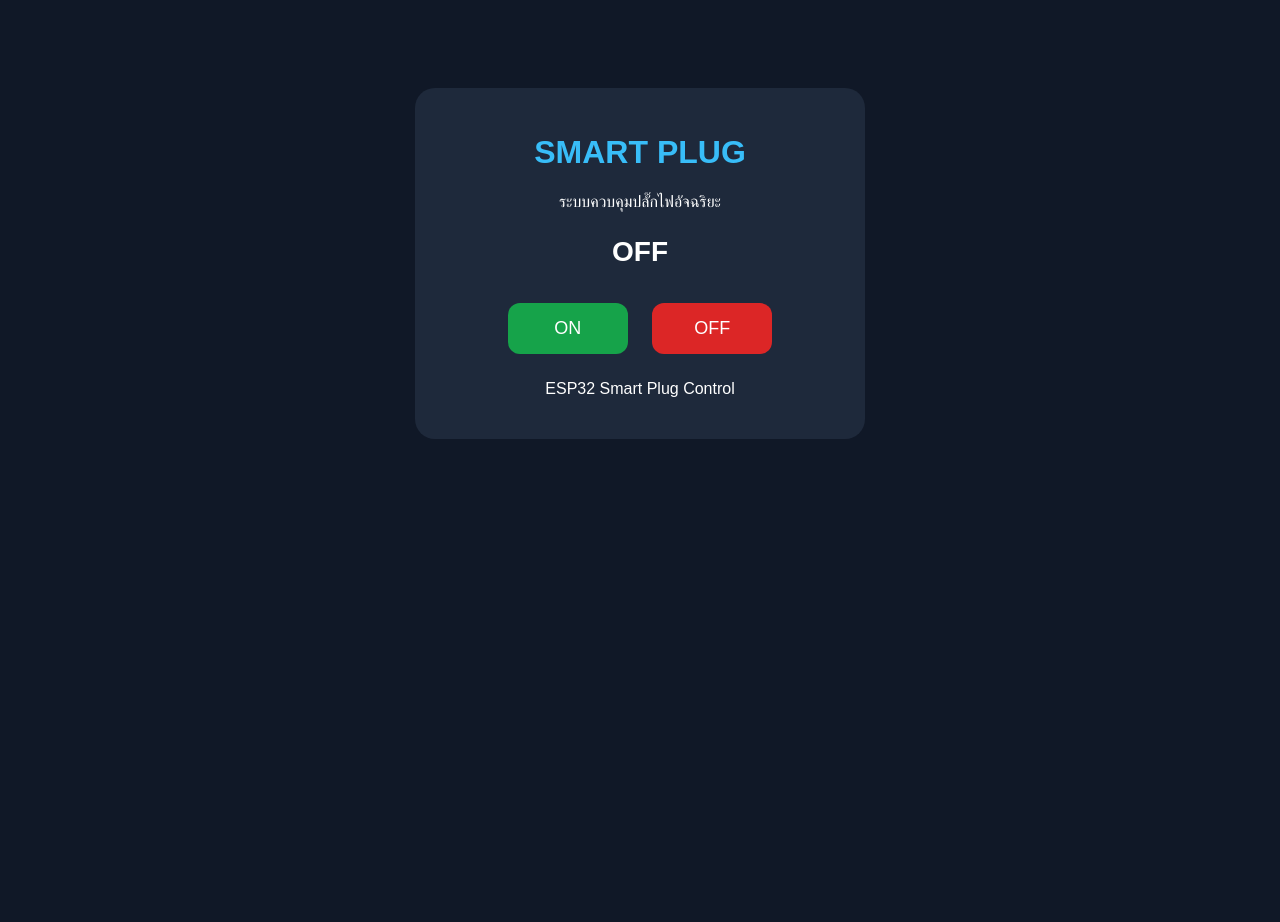
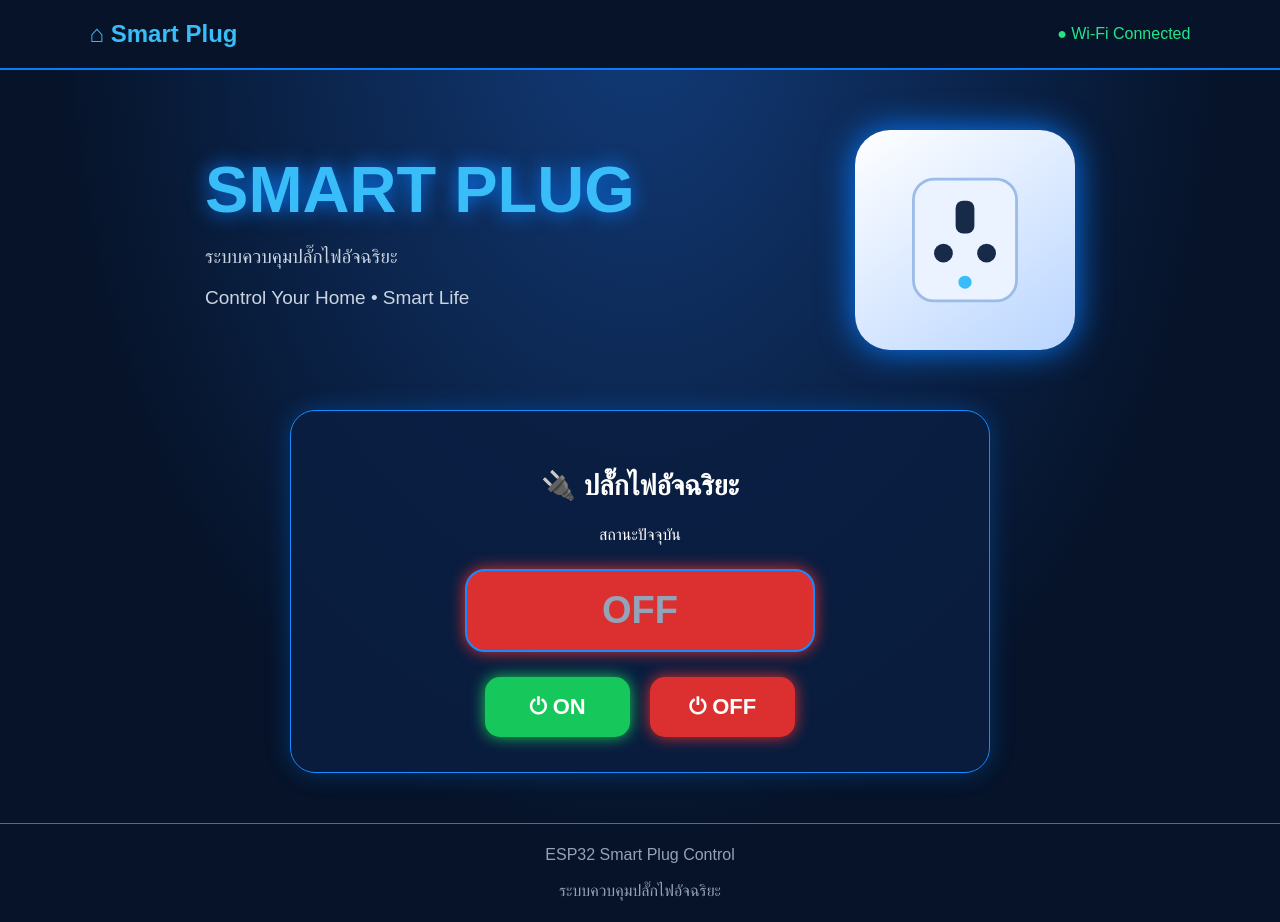
Before and after one commit to theBesCoco/mart-plug, a plain HTML site: page index.html in a window 1280 px wide. Before the commit the page ends 800 px from the top, so only its background shows below. Drawn offline with Linux system fonts and the light colour scheme.

Commit message:
Refactor index.html for improved structure and style

```diff
--- a/index.html
+++ b/index.html
@@ -7,77 +7,242 @@
 <title>Smart Plug</title>
 
 <style>
+* {
+  box-sizing: border-box;
+}
+
 body {
+  margin: 0;
   font-family: Arial, sans-serif;
-      background: #101827;
   color: white;
-      text-align: center;
-      padding: 30px 15px;
+  background:
+    radial-gradient(ellipse at top, #123b79, #061329 65%);
+  min-height: 100vh;
+}
+
+header {
+  padding: 20px 7%;
+  display: flex;
+  justify-content: space-between;
+  align-items: center;
+  border-bottom: 2px solid #087cff;
+  background: #061329;
+}
+
+header h2 {
+  margin: 0;
+  color: #38bdf8;
+}
+
+.wifi {
+  color: #22e58a;
+}
+
+.hero {
+  max-width: 1100px;
+  margin: 40px auto;
+  padding: 20px;
+  display: flex;
+  align-items: center;
+  justify-content: space-around;
+  flex-wrap: wrap;
+  gap: 30px;
+}
+
+.hero h1 {
+  font-size: clamp(38px, 7vw, 65px);
+  margin: 0;
+  color: #38bdf8;
+  text-shadow: 0 0 20px #087cff;
+}
+
+.hero p {
+  font-size: 19px;
+  color: #cbd5e1;
+}
+
+.plug-picture {
+  width: 220px;
+  height: 220px;
+  display: flex;
+  align-items: center;
+  justify-content: center;
+  border-radius: 35px;
+  background: linear-gradient(145deg, #ffffff, #b9d5ff);
+  box-shadow: 0 0 35px #087cff;
+}
+
+.plug-picture svg {
+  width: 150px;
+  height: 150px;
 }
 
 .container {
-      max-width: 400px;
-      margin: 50px auto;
-      padding: 25px;
-      background: #1e293b;
-      border-radius: 20px;
+  max-width: 700px;
+  margin: 20px auto 50px;
+  padding: 35px 25px;
+  text-align: center;
+  border: 1px solid #168bff;
+  border-radius: 25px;
+  background: rgba(10, 30, 65, 0.85);
+  box-shadow: 0 0 25px rgba(0, 130, 255, 0.3);
 }
 
-    h1 {
-      color: #38bdf8;
+.container h2 {
+  font-size: 28px;
 }
 
 .status {
-      font-size: 28px;
-      margin: 25px;
+  margin: 25px auto;
+  padding: 18px;
+  max-width: 350px;
+  font-size: 38px;
   font-weight: bold;
+  border: 2px solid #168bff;
+  border-radius: 20px;
+  background: #07162f;
+}
+
+.status.on {
+  color: #22e58a;
+  box-shadow: 0 0 20px #16a34a;
+}
+
+.status.off {
+  color: #94a3b8;
+}
+
+.buttons {
+  display: flex;
+  justify-content: center;
+  gap: 20px;
+  flex-wrap: wrap;
+}
+
+button {
+  width: 145px;
+  padding: 17px;
+  border: none;
+  border-radius: 15px;
+  color: white;
+  font-size: 22px;
+  font-weight: bold;
+  cursor: pointer;
+  transition: 0.2s;
+}
+
+button:hover {
+  transform: scale(1.05);
+}
+
+.on {
+  background: #16c75b;
+  box-shadow: 0 0 15px #16c75b;
+}
+
+.off {
+  background: #dc3030;
+  box-shadow: 0 0 15px #dc3030;
+}
+
+footer {
+  padding: 22px;
+  text-align: center;
+  color: #94a3b8;
+  border-top: 1px solid #087cff;
+}
+
+@media(max-width: 600px) {
+  header {
+    padding: 18px;
+  }
+
+  .hero {
+    text-align: center;
+    margin: 20px auto;
+  }
+
+  .container {
+    margin: 15px;
   }
 
   button {
     width: 120px;
-      padding: 15px;
-      margin: 10px;
-      border: none;
-      border-radius: 12px;
-      font-size: 18px;
-      cursor: pointer;
-      color: white;
   }
-
-    .on {
-      background: #16a34a;
-    }
-
-    .off {
-      background: #dc2626;
 }
 </style>
 </head>
 
 <body>
 
-  <div class="container">
+<header>
+  <h2>⌂ Smart Plug</h2>
+  <div class="wifi">● Wi-Fi Connected</div>
+</header>
+
+<section class="hero">
+
+  <div>
     <h1>SMART PLUG</h1>
     <p>ระบบควบคุมปลั๊กไฟอัจฉริยะ</p>
+    <p>Control Your Home • Smart Life</p>
+  </div>
 
-    <div class="status" id="status">
+  <div class="plug-picture">
+    <svg viewBox="0 0 160 160" fill="none">
+      <rect x="25" y="15" width="110" height="130"
+        rx="22" fill="#eaf3ff" stroke="#9bbbe9"
+        stroke-width="3"/>
+      <rect x="70" y="38" width="20" height="35"
+        rx="8" fill="#172b48"/>
+      <circle cx="57" cy="94" r="10" fill="#172b48"/>
+      <circle cx="103" cy="94" r="10" fill="#172b48"/>
+      <circle cx="80" cy="125" r="7" fill="#38bdf8"/>
+    </svg>
+  </div>
+
+</section>
+
+<div class="container">
+
+  <h2>🔌 ปลั๊กไฟอัจฉริยะ</h2>
+
+  <p>สถานะปัจจุบัน</p>
+
+  <div class="status off" id="status">
     OFF
   </div>
 
-    <button class="on" onclick="turnOn()">ON</button>
-    <button class="off" onclick="turnOff()">OFF</button>
+  <div class="buttons">
+    <button class="on" onclick="turnOn()">
+      ⏻ ON
+    </button>
 
-    <p>ESP32 Smart Plug Control</p>
+    <button class="off" onclick="turnOff()">
+      ⏻ OFF
+    </button>
   </div>
 
+</div>
+
+<footer>
+  ESP32 Smart Plug Control
+  <br><br>
+  ระบบควบคุมปลั๊กไฟอัจฉริยะ
+</footer>
+
 <script>
+
 function turnOn() {
   document.getElementById("status").innerText = "ON";
+  document.getElementById("status").className = "status on";
 }
 
 function turnOff() {
   document.getElementById("status").innerText = "OFF";
+  document.getElementById("status").className = "status off";
 }
+
 </script>
 
 </body>
```
Lines whose indentation alone changed are shown as unchanged.
